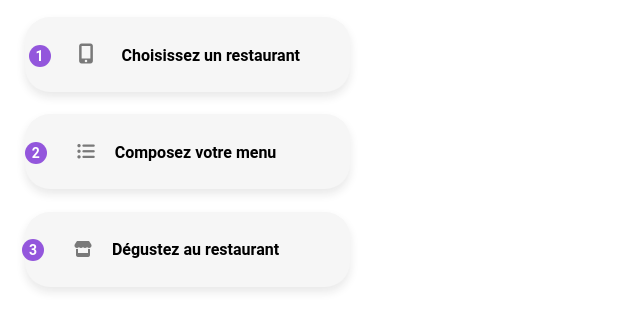
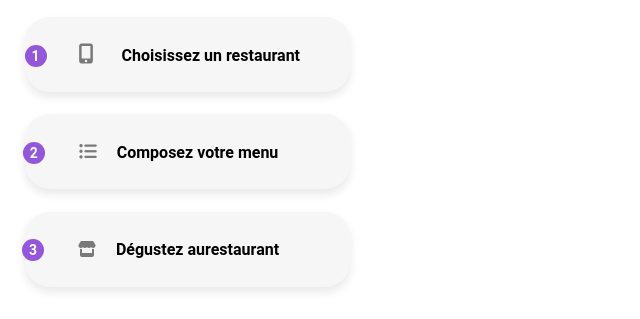
Before and after one commit to Florent-84/TuppoFlorent_3_10092021, a website: page index.html in a window 1280 px wide. Shown: the part 481-800 px from the top of the page, 0-640 px from the left. Drawn offline with Linux system fonts and the light colour scheme; a web font is replaced by a local one.

Commit message:
partie accueil fonctionnement fini, validator w3c html et css ok

```diff
--- a/index.html
+++ b/index.html
@@ -14,9 +14,9 @@
       src="https://kit.fontawesome.com/314b767ab3.js"
       crossorigin="anonymous">
     </script>
-
     <title>Oh my food</title>
   </head>
+
   <body>
     <!--HEADER-->
     <header class="header-logo">
@@ -24,7 +24,7 @@
     </header>
 
     <!--ACCUEIL-->
-    <section class="section-accueil">
+    <div class="section-accueil">
       <div class="section-accueil__localisation">
         <div class="maps"><i class="fas fa-map-marker-alt"></i></div>
         <input
@@ -33,6 +33,7 @@
           id="ville"
           placeholder="Paris, Belleville"/>
       </div>
+
       <h1 class="accueil-titre">Réservez le menu qui vous convient</h1>
       <div class="accueil-description">
         <p class="description">
@@ -43,20 +44,28 @@
       <div class="bouton-explorer">
         <button>Explorer nos restaurants</button>
       </div>
-    </section>
+    </div>
 
     <!--FONCTIONNEMENT-->
     <section class="fonctionnement">
       <h2 class="fonctionnement__titre">Fonctionnement</h2>
       <div class="btn-fonctionnement">
-        <button class="choisissez"><span class="numero-un">1</span><span class="logomobile"><i class="fas fa-mobile-alt"></i></span>Choisissez un restaurant</button>
-        <button class="composez"><span class="numero-deux">2</span><span class="liste"><i class="fas fa-list-ul"></i></span>Composez votre menu</button>
-        <button class="degustez"><span class="numero-trois">3</span><span class="store"><i class="fas fa-store"></i></span>Dégustez au restaurant</button>
+        <button class="choisissez">
+          <span class="numero-un">1</span>
+          <span class="logomobile"><i class="fas fa-mobile-alt"></i></span>Choisissez un restaurant
+        </button>
+        <button class="composez">
+          <span class="numero-deux">2</span>
+          <span class="liste"><i class="fas fa-list-ul"></i></span>Composez votre menu
+        </button>
+        <button class="degustez">
+          <span class="numero-trois">3</span>
+          <span class="store"><i class="fas fa-store"></i></span>Dégustez aurestaurant
+        </button>
       </div>
     </section>
 
     <!--RESTAURANTS-->
-
 
     <!--FOOTER-->
     <footer>
@@ -65,17 +74,20 @@
         <ul class="footer-container__menu">
           <li>
             <div>
-          <i class="fas fa-utensils"></i><a href="#">Proposer un restaurant</a>
+              <i class="fas fa-utensils"></i>
+              <a href="#">Proposer un restaurant</a>
             </div>
           </li>
           <li>
             <div>
-          <i class="fas fa-hands-helping"></i
-          ><a href="#" class="devenirpartenaire">Devenir partenaire</a>
+              <i class="fas fa-hands-helping"></i>
+              <a href="#" class="devenirpartenaire">Devenir partenaire</a>
             </div>
           </li>
           <li><a href="#" class="mentionlegale">Mentions légales</a></li>
-     <li><a href="mailto:contact@ohmyfood.com" class="liencontact">Contact</a></li>
+          <li>
+            <a href="mailto:contact@ohmyfood.com" class="liencontact">Contact</a>
+          </li>
         </ul>
       </div>
     </footer>
```
Lines whose indentation alone changed are shown as unchanged.
